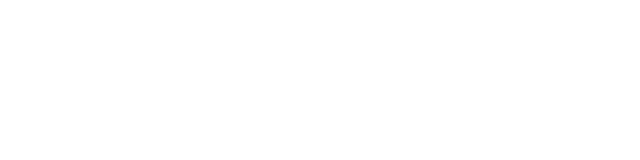
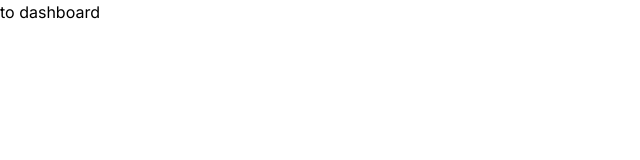
Before and after one commit to FranciscoAVD/task-manager, a Next.js app: page / in a window 1280 px wide. Shown: the top 160 px of the page, without its empty margins (0-640 px from the left). Built offline with nearby package versions, Linux system fonts and the light colour scheme.

Commit message:
Frank: added link to dashboard route.

```diff
--- a/src/app/page.tsx
+++ b/src/app/page.tsx
@@ -1,5 +1,7 @@
+import Link from "next/link";
+
 export default function LandingPage() {
   return (
-    <main></main>
+    <main><Link href="/dashboard">to dashboard</Link></main>
   );
 }
```
